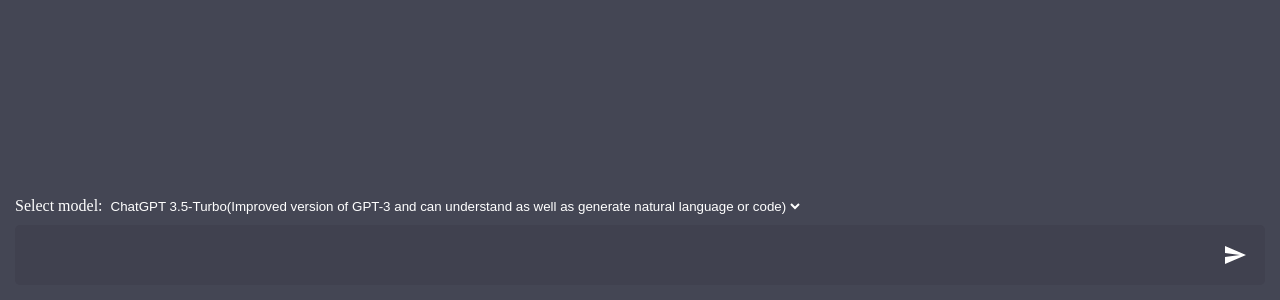
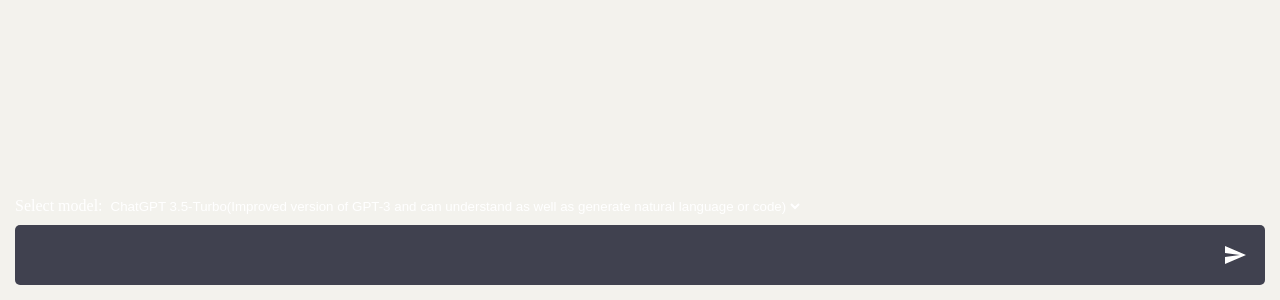
Before and after one commit to rmourey26/chatgpt-x-dalle, a website: page client/index.html in a window 1280 px wide. Shown: the part 500-800 px from the top of the page. Drawn offline with Linux system fonts and the light colour scheme.

Commit message:
Update index.css

```diff
--- a/client/assets/css/index.css
+++ b/client/assets/css/index.css
@@ -3,7 +3,7 @@
 }
 /* Add background color to the body */
 body {
-    background-color: rgba(68, 70, 84, 1.0);
+    background-color: rgba(243, 242, 237, 1.0);
     display: flex;
     flex-direction: column;
     justify-content: space-between;
```
